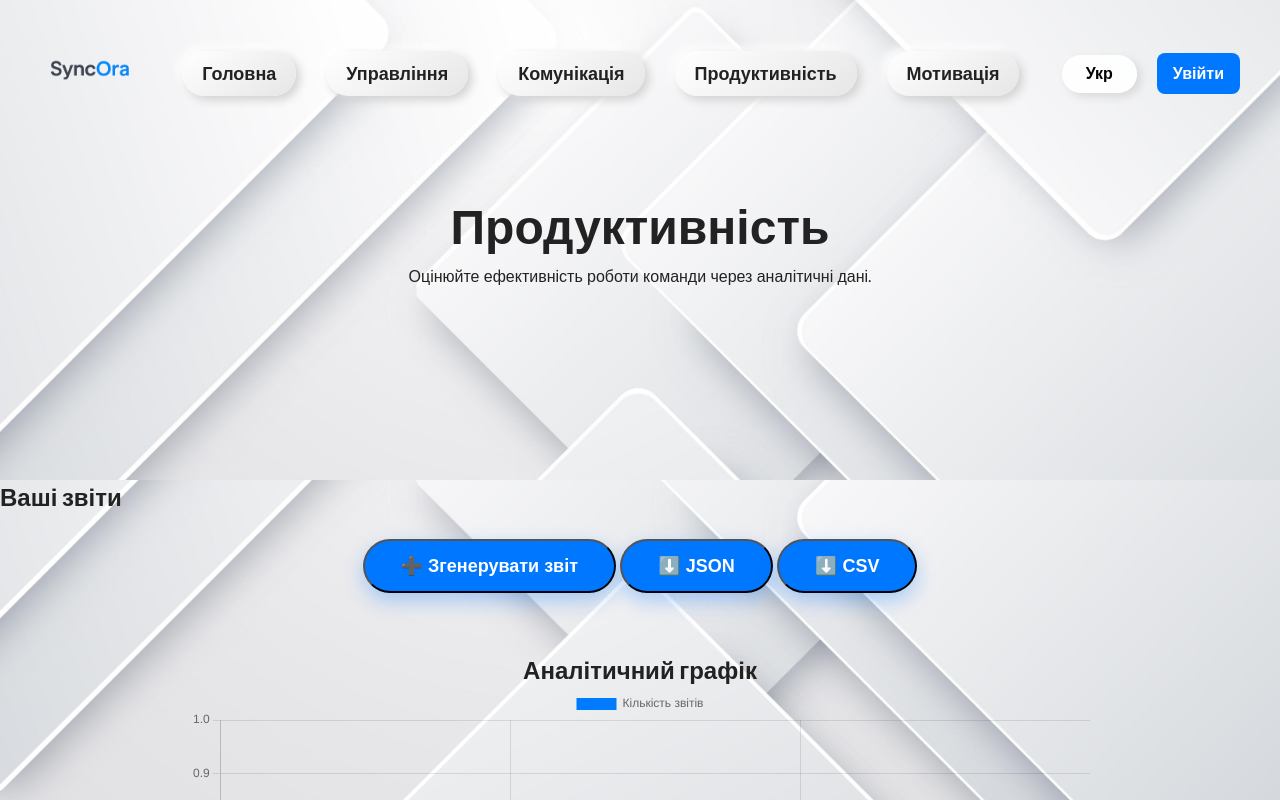
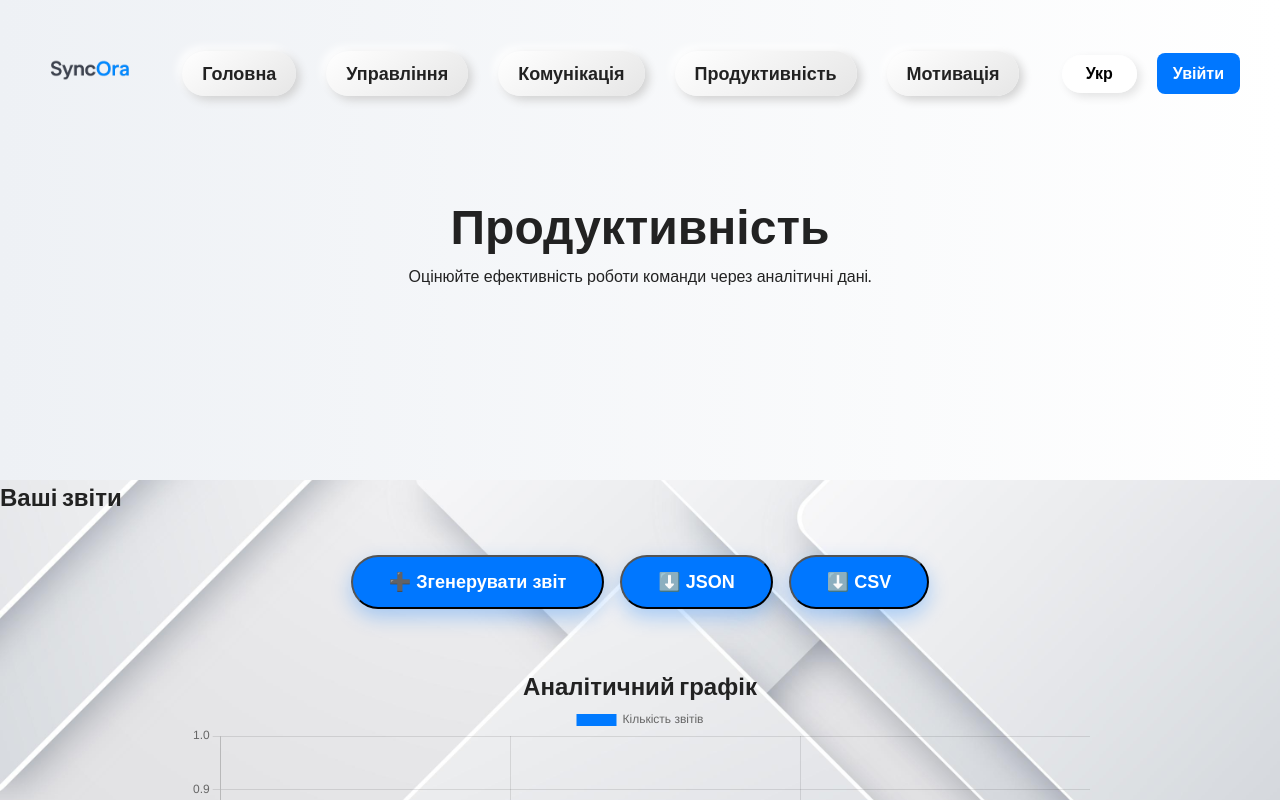
Before and after one commit to Valent1n0s/syncora-site, a plain HTML site: page performance.html in a window 1280 px wide. Shown: the top 800 px of the page. Drawn offline with nearby package versions, Linux system fonts and the light colour scheme; sample sign-in values are in the browser's storage.

Commit message:
deploy final SyncOra

```diff
--- a/performance.html
+++ b/performance.html
@@ -29,7 +29,7 @@
   </div>
 </header>
 
-<section class="page-header" style="background-image: url('images/performance-background.jpg');">
+<section class="page-header" style="background:linear-gradient(to right, #eef1f5, #ffffff);">
   <div class="page-title">
     <h1>Продуктивність</h1>
     <p>Оцінюйте ефективність роботи команди через аналітичні дані.</p>
@@ -40,7 +40,7 @@
   <section class="report-summary" data-aos="fade-up">
     <h2>Ваші звіти</h2>
     <div id="reportsContainer" class="challenge-list"></div>
-    <div style="text-align:center;margin-top:24px;">
+    <div style="text-align:center;margin:40px auto;display:flex;justify-content:center;gap:16px;flex-wrap:wrap;">
       <button class="btn-large" onclick="generateReport()">➕ Згенерувати звіт</button>
       <button class="btn-large" onclick="exportData('json')">⬇️ JSON</button>
       <button class="btn-large" onclick="exportData('csv')">⬇️ CSV</button>
```
